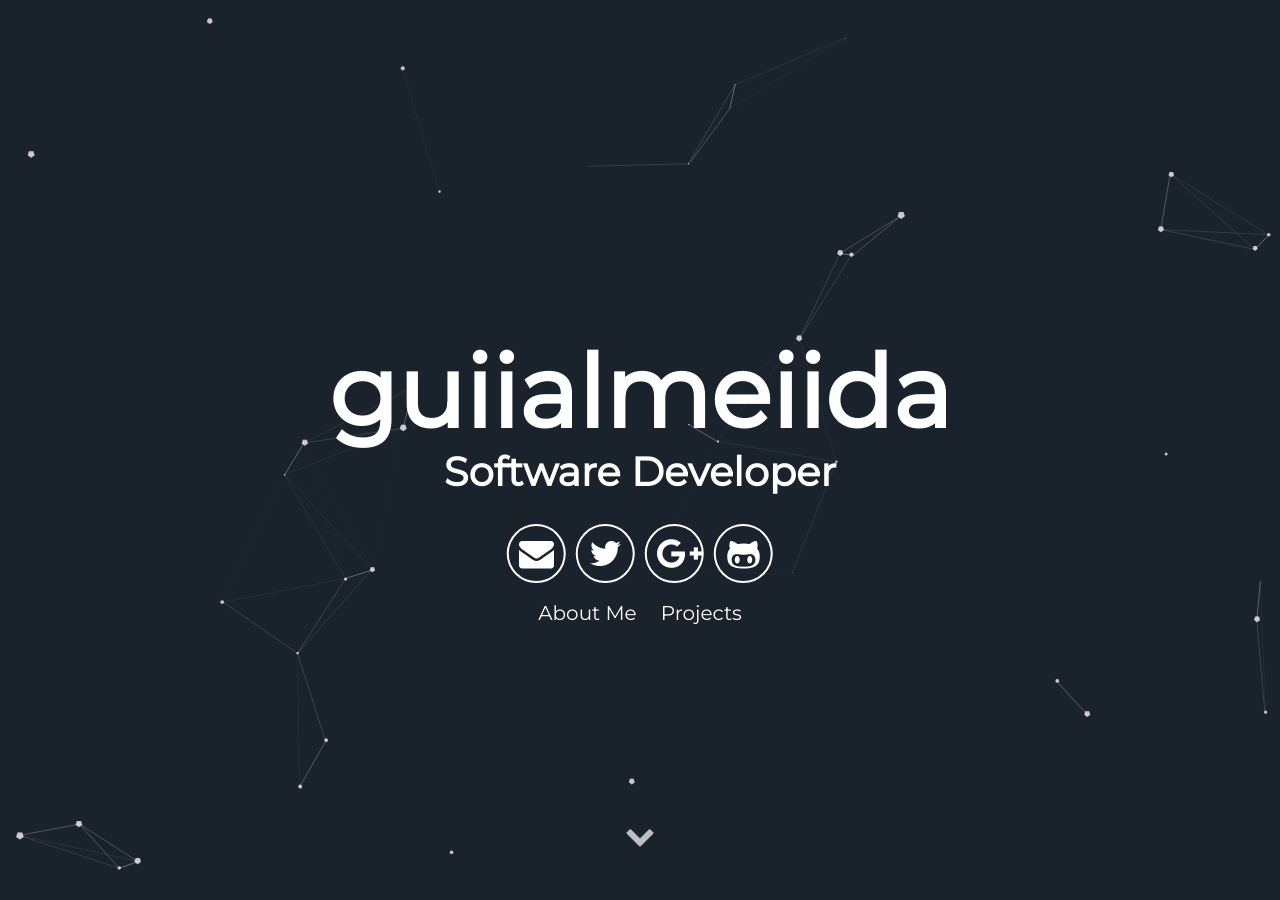
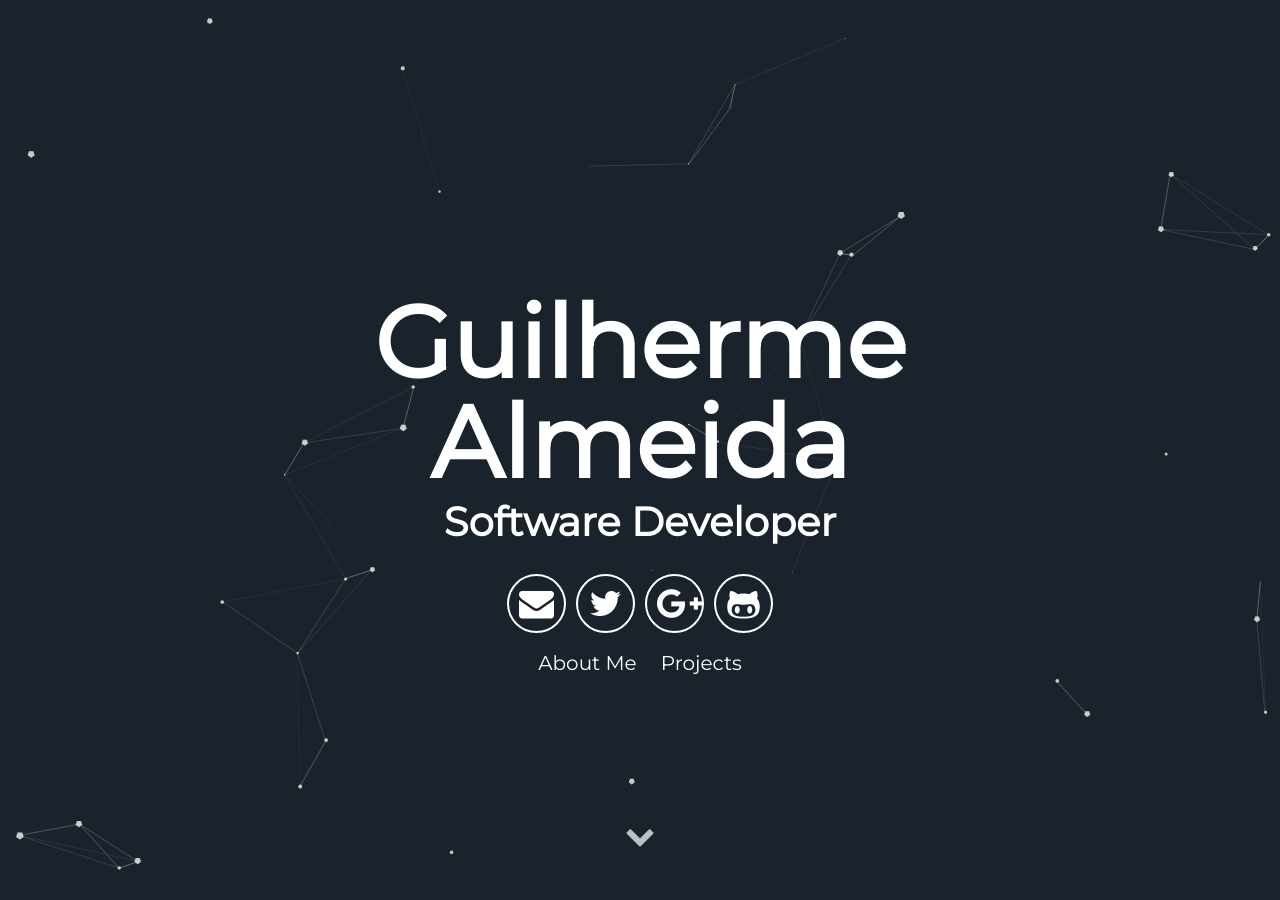
Before and after one commit to guiialmeiida/guiialmeiida.github.io, a Jekyll site: the page built from index.html, in a window 1280 px wide and 900 px high. Built offline with Jekyll 4.4.1, drawn with Linux system fonts in a browser that asks for light colours; some of the changed text lies outside the part shown.

Commit message:
Update _config.yml

```diff
--- a/_config.yml
+++ b/_config.yml
@@ -3,7 +3,7 @@
 url: "guiialmeiida.github.io"
 
 # User settings
-username: guiialmeiida
+username: Guilherme Almeida
 user_description: Bicycle rights irony actually neutra typewriter lyft. Man bun taxidermy put a bird on it, umami yr ramps pop-up ugh bushwick chia lo-fi. Occupy bitters pour-over snackwave you probably haven't heard of them small batch. Cornhole mustache man bun letterpress echo park VHS.
 user_title: Software Developer
 email: gui.almeidacrz@gmail.com
```
